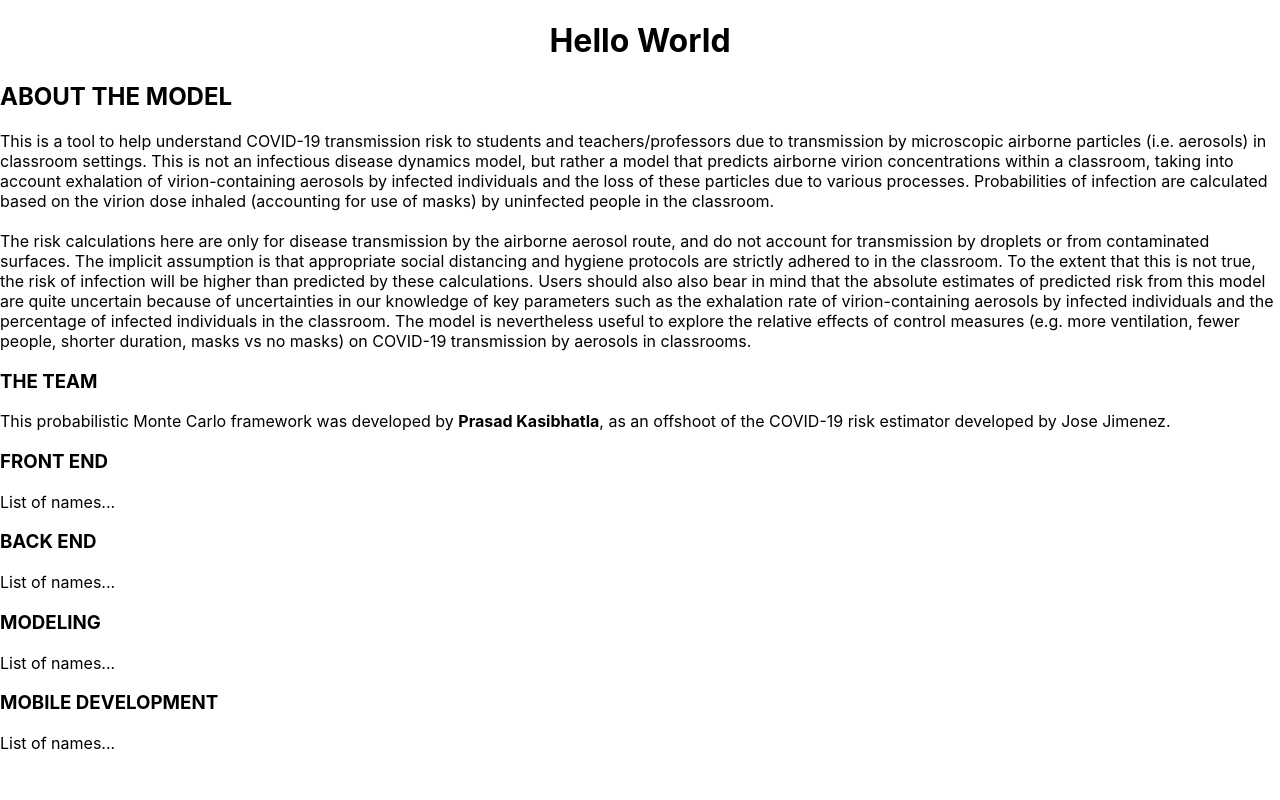
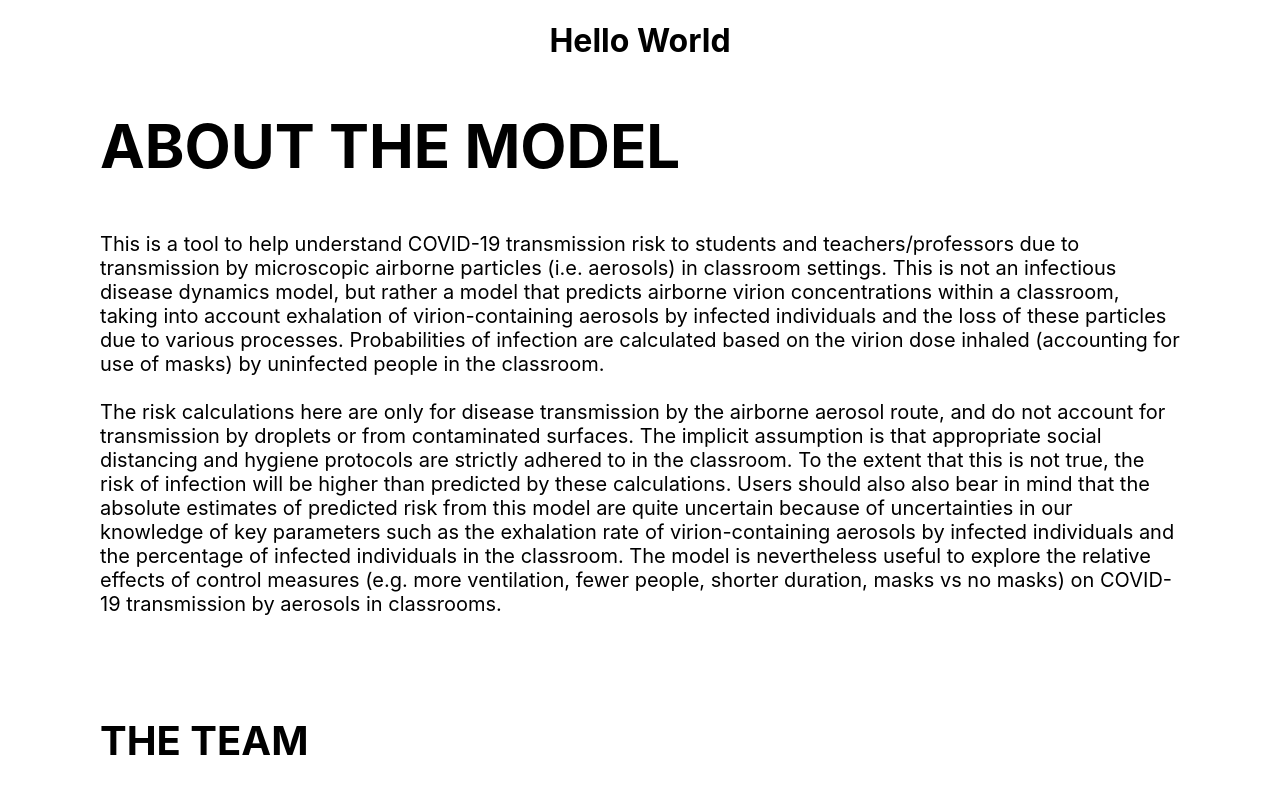
Before and after one commit to ayushgarg-ag/COVID-Risk-Web-App, a React (Create React App) app in the folder covid-frontend/: page /about in a window 1280 px wide. Shown: the top 800 px of the page. Built offline with nearby package versions, Linux system fonts and the light colour scheme.

Commit message:
updated home and about pages

```diff
--- a/covid-frontend/src/components/About.css
+++ b/covid-frontend/src/components/About.css
@@ -1,7 +1,31 @@
-.About{
+.about{
     text-align: left;
+    margin: 0px 100px 0px 100px;
 }
 
-p{
-    color: black;
+.title{
+    font-size: 60px;
 }
+
+.about_desc{
+    font-size: 20px;
+    margin-bottom: 0px;
+}
+
+.team_title{
+    font-size: 40px;
+    margin-top: 100px;
+}
+
+.team_desc{
+    font-size: 20px;
+}
+
+.team_subtitle{
+    tab-size: 5;
+}
+
+.tab{
+    display: inline;
+    margin-left: 50px;
+}
--- a/covid-frontend/src/components/About.js
+++ b/covid-frontend/src/components/About.js
@@ -1,13 +1,12 @@
 import React from 'react';
-import '../App.css';
 import './About.css';
 
 function About(){
     return(
-        <nav className="About">
+        <nav className="about">
             <div>
-                <h1>ABOUT THE MODEL</h1>
-                <p>
+                <h1 className="title">ABOUT THE MODEL</h1>
+                <p className="about_desc">
                     This is a tool to help understand COVID-19 transmission risk to students and teachers/professors
                     due to transmission by microscopic airborne particles (i.e. aerosols) in classroom settings.
                     This is not an infectious disease dynamics model, but rather a model that predicts airborne virion
@@ -29,19 +28,14 @@ function About(){
                 </p>
             </div>
             <div>
-                <h3>THE TEAM</h3>
-                <p>
+                <h3 className="team_title">THE TEAM</h3>
+                <p className="team_desc">
                     This probabilistic Monte Carlo framework was developed by <strong>Prasad Kasibhatla</strong>, as
                     an offshoot of the COVID-19 risk estimator developed by Jose Jimenez.
                     <br/>
-                    <h3>FRONT END</h3>
-                    <p>List of names...</p>
-                    <h3>BACK END</h3>
-                    <p>List of names...</p>
-                    <h3>MODELING</h3>
-                    <p>List of names...</p>
-                    <h3>MOBILE DEVELOPMENT</h3>
-                    <p>List of names...</p>
+                    <p className="team_subtitle"><strong>FRONT END</strong><br/>Donghan Park, Helen Xiao, Kevin Yin, Jennifer Schultz, Ayush Garg</p>
+                    <p className="team_subtitle"><strong>BACK END</strong><br/>Akash Mullick, Ameya Rao</p>
+                    <p className="team_subtitle"><strong>MOBILE DEVELOPMENT</strong><br/>Jerry Hou, Isabel Garfinkel</p>
                 </p>
             </div>
         </nav>
--- a/covid-frontend/src/components/Home.css
+++ b/covid-frontend/src/components/Home.css
@@ -1,7 +1,21 @@
-.Home{
+.home{
     text-align: left;
+    margin: 0px 100px 0px 100px;
 }
 
-p{
-    color: black;
+.title{
+    font-size: 60px;
 }
+
+.desc{
+    font-size: 20px;
+}
+
+.calculate_button{
+    font-size: 30px;
+}
+
+.works_button{
+    font-size: 15px;
+    margin-top: 10px;
+}
--- a/covid-frontend/src/components/Home.js
+++ b/covid-frontend/src/components/Home.js
@@ -1,18 +1,17 @@
 import React from 'react';
-import '../App.css';
 import './Home.css';
 
 function Home(){
     return(
-        <nav className="Home">
-            <h1>COVID-19<br/>EXPOSURE MODEL</h1>
-            <p>
+        <nav className="home">
+            <h1 className="title">COVID-19<br/>EXPOSURE MODEL</h1>
+            <p className="desc">
                 This is a tool to help understand COVID-19 transmission risk to students
                 and teachers/professors due to transmission by microscopic airborne particles
                 in classroom settings.
             </p>
-            <button>CALCULATE</button> <br/>
-            <button>HOW IT WORKS</button>
+            <button className="calculate_button">CALCULATE</button> <br/>
+            <button className="works_button">HOW IT WORKS</button>
         </nav>
     )
 }
```
